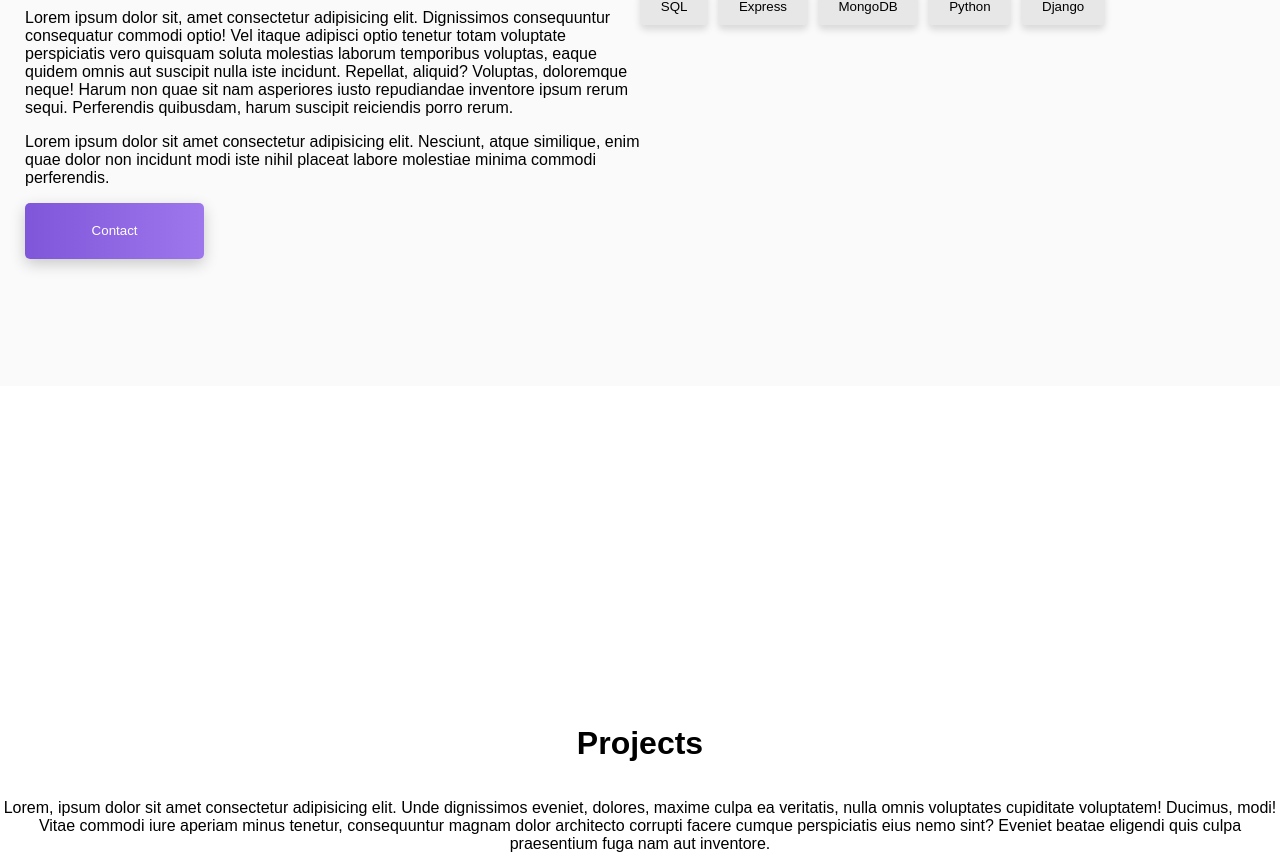
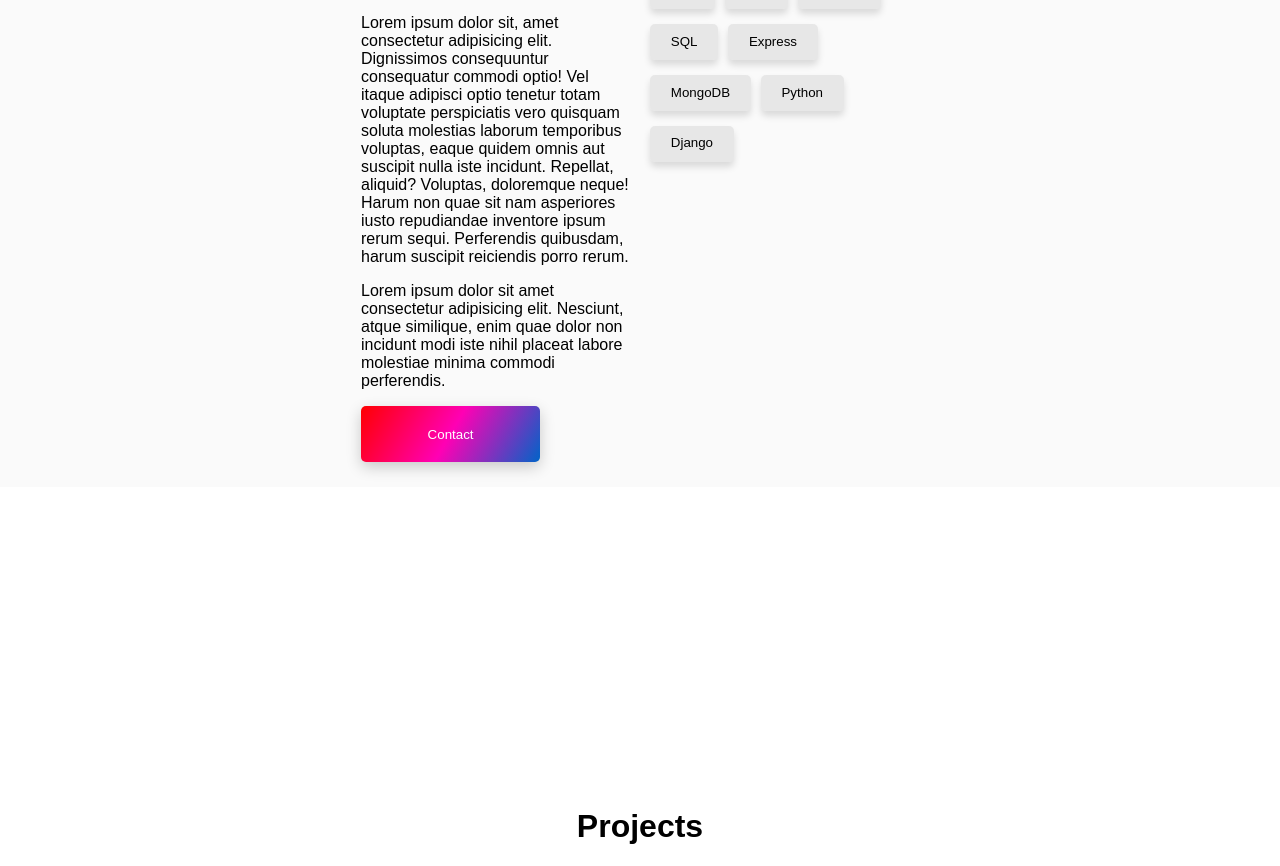
Before and after one commit to kavdesilva/portfolio_v.2, a Next.js app in the folder client/: page / in a window 1280 px wide. Shown: the part 1214-2080 px from the top of the page. Built offline with nearby package versions, Linux system fonts and the light colour scheme.

Commit message:
styled buttons and links, smoother sidebar funtionality: when you click outside of the menu, the sidenav closes.

```diff
--- a/client/src/pages/index.js
+++ b/client/src/pages/index.js
@@ -15,11 +15,13 @@ const App = () => {
   return (
     <div>
       <Nav handleViewSidebar={handleViewSidebar} isOpen={sidebarOpen}/>
-      <Home />
-      <About />
-      <Projects />
-      <Contact />
-      <Footer />
+      <div onClick={() => setSideBarOpen(false)}>
+          <Home />
+          <About />
+          <Projects />
+          <Contact />
+          <Footer />
+      </div>
     </div>
   )
 }
--- a/client/src/styles/app.css
+++ b/client/src/styles/app.css
@@ -12,7 +12,7 @@ body {
 button {
     border: none;
     padding: 0.3em;
-    background: linear-gradient(90deg, #7F56D9 0%, #9E77ED 100%);
+    background-image: linear-gradient(120deg,rgba(255, 0, 0, 1), rgba(255, 0, 180, 1), rgba(0, 100, 200, 1));
     box-shadow: 0px 5px 15px rgba(0, 0, 0, 0.2);
     border-radius: 5px;
     color: white;
@@ -21,6 +21,10 @@ button {
 
 button:hover {
     cursor: pointer;
+    background-image: linear-gradient(120deg,rgba(0, 100, 200, 1), rgba(255, 0, 180, 1), rgba(255, 0, 0, 1));    -webkit-transition: background-color ease;
+    -moz-transition: background-color ease;
+    -o-transition: background-color ease;
+    transition: background-color ease;
 }
 
 #home, #about, #projects, #contact {
@@ -29,6 +33,7 @@ button:hover {
     text-align: center;
     flex-direction: column;
     justify-content: center;
+    padding: 0px 336px;
 }
 
 .btn-primary {
@@ -89,12 +94,31 @@ nav ul {
     text-align: right;
 }
 
+nav li {
+    margin: 7px;
+}
+
 nav a {
     color: rgb(0, 0, 0, 0.5);
+    font-size: 1.5rem;
+    background:
+        linear-gradient(
+        to right,
+        rgba(255, 0, 0, 1),
+        rgba(255, 0, 180, 1),
+        rgba(0, 100, 200, 1)
+        );
+    background-size: 0 3px, 100% 3px;
+    background-position: 100% 100%, 0 100%;
+    background-repeat: no-repeat;
+    transition: background-size 400ms;
 }
 
 nav a:hover {
     color: #000000;
+    position: relative;
+    left: -7px;
+    background-size: 100% 3px, 0 3px;
 }
 
 /* <------- home -------> */
@@ -107,15 +131,18 @@ nav a:hover {
 .story-skills-container {
     display: grid;
     grid-template-columns: 50% 50%;
-    margin: 25px;
+    margin: 15px;
 }
 
 .story {
     text-align: left;
+    padding: 10px;
 }
 
 .skills {
     text-align: left;
+    padding: 10px;
+
 }
 
 .skill {
@@ -133,6 +160,9 @@ nav a:hover {
 
 /* <------- contact -------> */
 
+/* fieldset {
+    border: none;
+} */
 
 /* <------- footer -------> */
 
```
